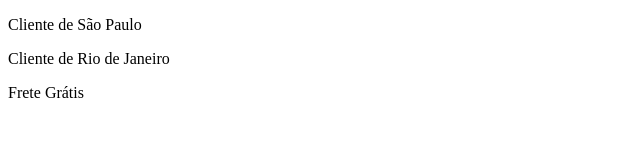
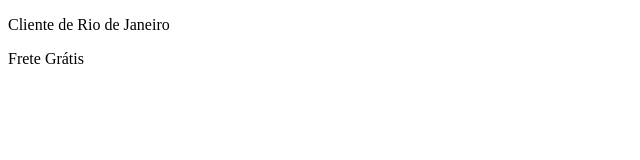
Before and after one commit to miscapu/cursoJS, a plain HTML site: page Example2/index.html in a window 1280 px wide. Shown: the whole page, without its empty margins (0-640 px from the left). Drawn offline with Linux system fonts and the light colour scheme.

Commit message:
comentado o elemento div.classSP

```diff
--- a/Example2/index.html
+++ b/Example2/index.html
@@ -9,9 +9,9 @@
 </head>
 <body>
 
-    <div class="classSP">
-        <p>Cliente de São Paulo</p>
-    </div>
+<!--    <div class="classSP">-->
+<!--        <p>Cliente de São Paulo</p>-->
+<!--    </div>-->
     <div class="classRJ">
         <p>Cliente de Rio de Janeiro</p>
     </div>
```
